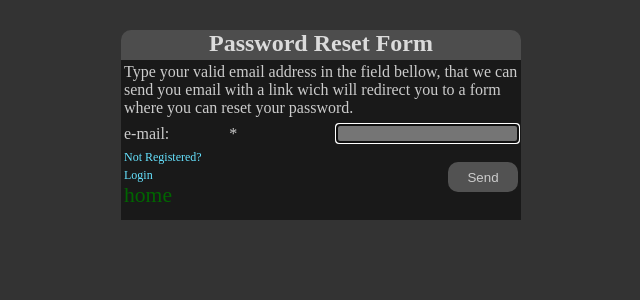
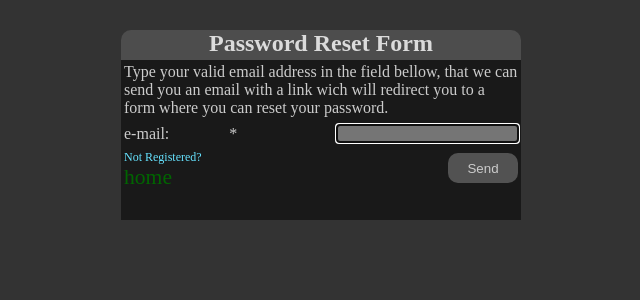
Before and after one commit to old-willow/reglog_app, a Django app: template login/templates/login/password_reset_form.html in a window 1280 px wide. Shown: the top 300 px of the page, without its empty margins (319-959 px from the left). Run offline with Django 3.2, Linux system fonts and the light colour scheme; the template is opened without the code that fills it: values that come from a table or form of the project are taken from there, others are empty; parts of the project's set-up code (start-up, migrations or seed data) failed here and were passed over.

Commit message:
Removed login link from passwrod_reset_form.html.

```diff
--- a/login/templates/login/password_reset_form.html
+++ b/login/templates/login/password_reset_form.html
@@ -28,7 +28,7 @@
       {% endif %}
 
       <tr>
-        <td colspan="3">Type your valid email address in the field bellow, that we can send you email with a link wich will redirect you to a form where you can reset your password.</td>
+        <td colspan="3">Type your valid email address in the field bellow, that we can send you an email with a link wich will redirect you to a form where you can reset your password.</td>
       </tr>
       <td></td>
       <tr>
@@ -45,8 +45,6 @@
         <td>
           <a href="{% url 'register:index' %}">Not Registered?</a>
           <br />
-          <a href="{% url 'login:index' %}">Login</a>
-          <br />
           <a href="{% url 'home:index' %}"><span style="color:#006600; font-size:1.8em;">home</span></a>
         </td>
         <td width="10px"></td>
```
